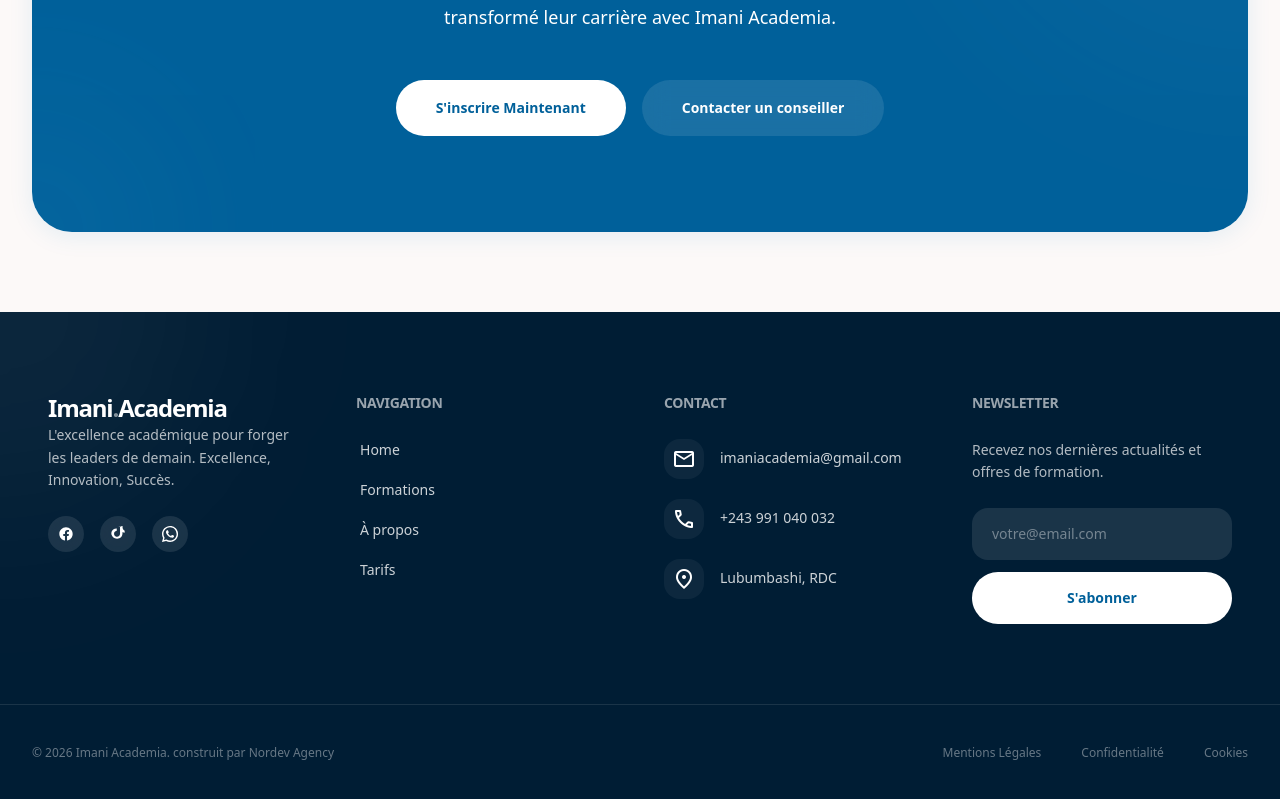
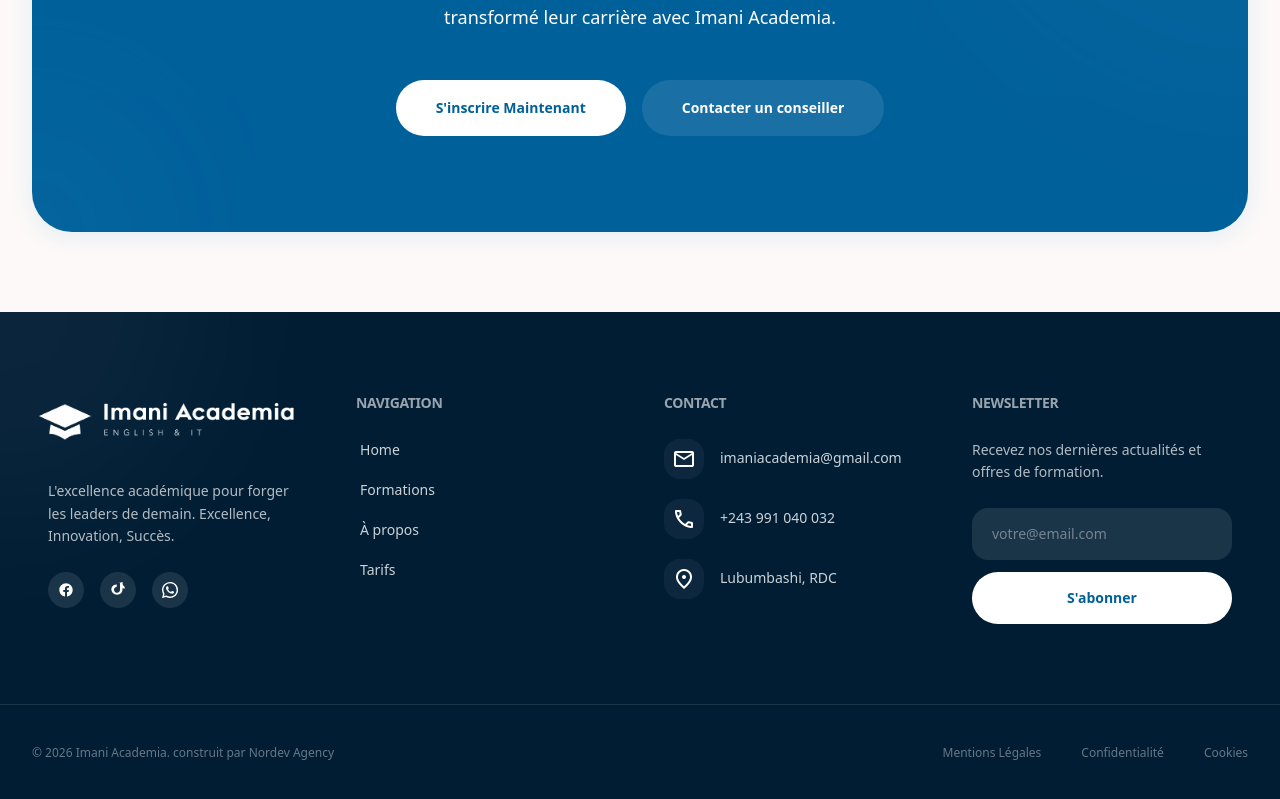
Before and after one commit to freddymk313/imani-academia-website, a Next.js app: page / in a window 1280 px wide. Shown: the part 4986-5785 px from the top of the page. Built offline with nearby package versions, Linux system fonts and the light colour scheme.

Commit message:
footer logo

```diff
--- a/components/landing/Footer.tsx
+++ b/components/landing/Footer.tsx
@@ -2,6 +2,7 @@
 
 import Link from "next/link";
 import { motion } from "framer-motion";
+import Image from "next/image";
 
 export default function Footer() {
   const currentYear = new Date().getFullYear();
@@ -29,9 +30,17 @@ export default function Footer() {
       <div className="relative z-10 grid grid-cols-1 md:grid-cols-2 lg:grid-cols-4 gap-12 px-8 md:px-12 py-20 max-w-7xl mx-auto font-sans text-sm leading-relaxed text-white">
         {/* LOGO & DESCRIPTION */}
         <div className="space-y-6">
-          <span className="text-2xl font-black tracking-tighter text-white">
-            Imani<span className="opacity-50">.</span>Academia
-          </span>
+          <Link href="/" className="flex items-center gap-2.5 group">
+            <Image
+              src="/logo/logo-black-bg.png"
+              alt="Imani Academia"
+              width={180}
+              height={80}
+              priority
+              className="h-12 md:h-14 -ml-2.5 w-auto object-contain md:mb-2"
+            />
+          </Link>
+
           <p className="text-white/70 max-w-xs leading-relaxed">
             L'excellence académique pour forger les leaders de demain.
             Excellence, Innovation, Succès.
```
Also changed, not shown: public/logo/155159.png (deleted), public/logo/logo-black-bg.png (added).
